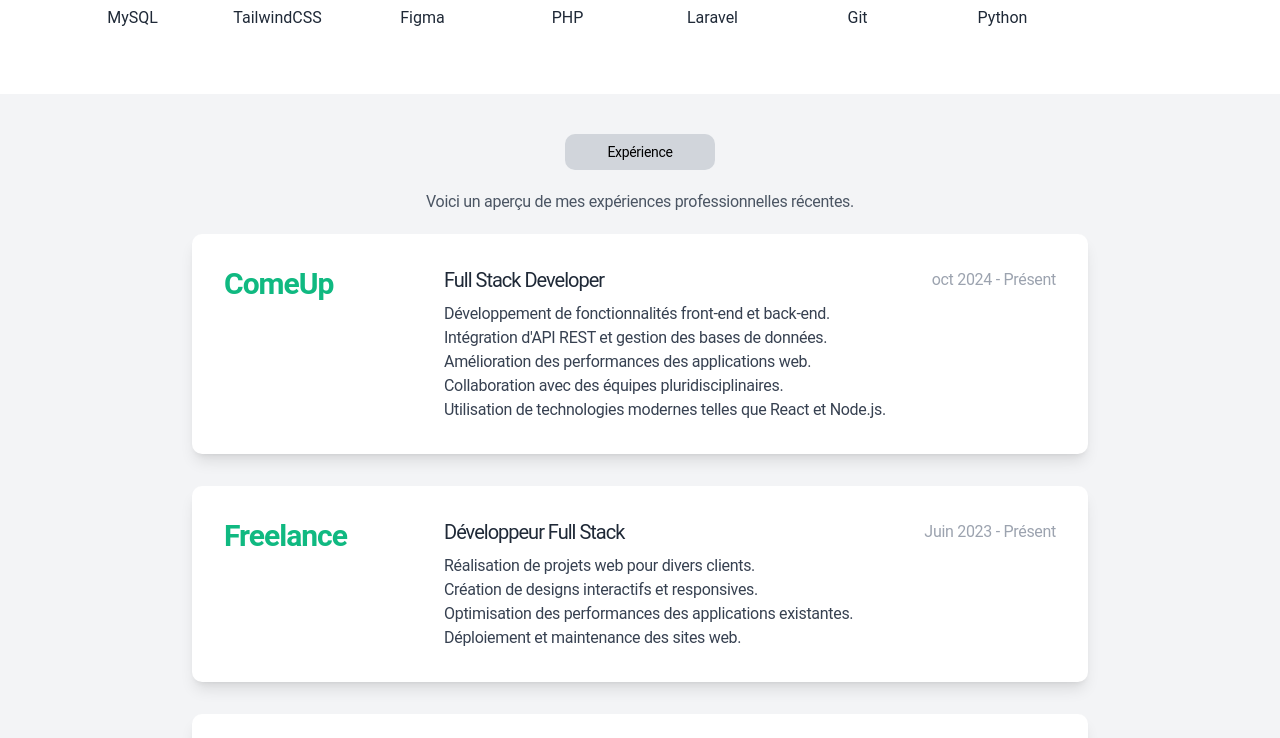
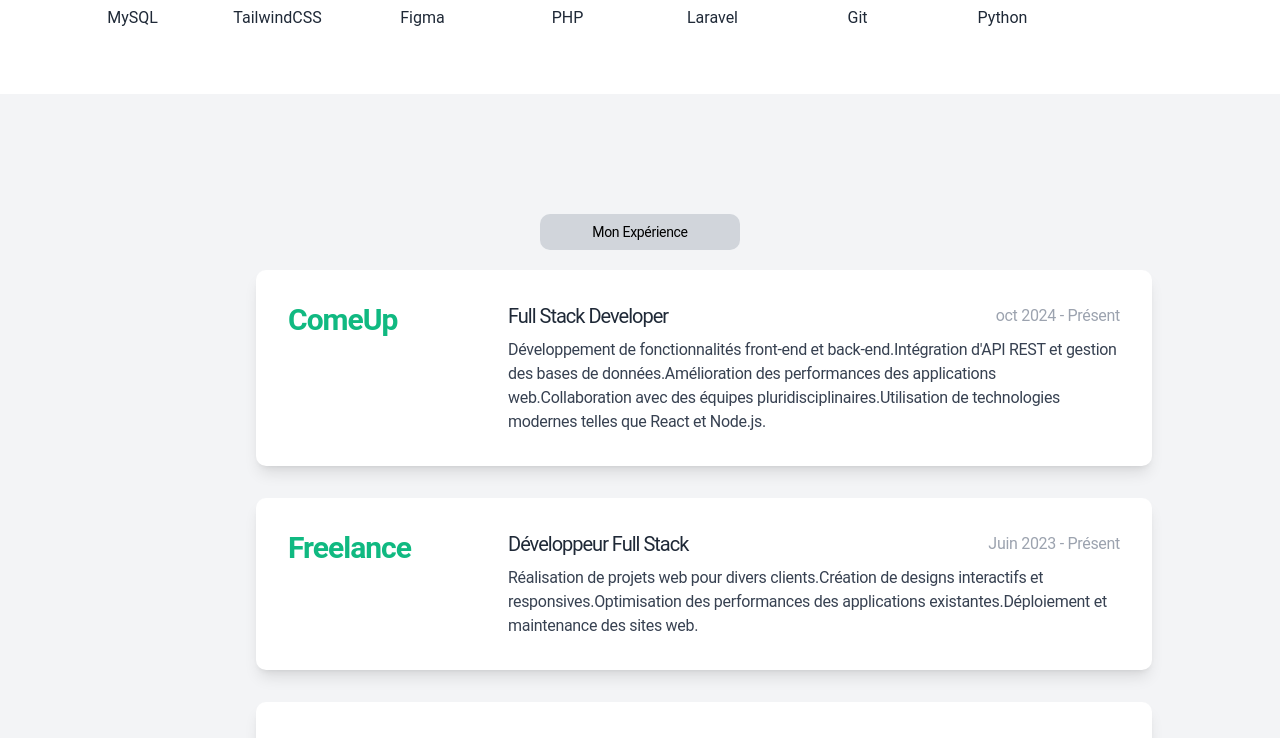
Before and after one commit to 53800499/eskay-dev, a Next.js app: page / in a window 1280 px wide. Shown: the part 1620-2358 px from the top of the page. Built offline with nearby package versions, Linux system fonts and the light colour scheme.

Commit message:
animation en cours

```diff
--- a/src/ui/components/experience/experience.container.tsx
+++ b/src/ui/components/experience/experience.container.tsx
@@ -5,6 +5,39 @@
 import TitreSection from "@/ui/design-system/titreSection";
 import Typography from "@/ui/design-system/typography/typography";
 import ExperienceElement from "@/ui/components/experience/experience.element";
+import { motion } from "framer-motion";
+
+const containerVariants = {
+  hidden: {
+    opacity: 0,
+    y: 50
+  },
+  visible: {
+    opacity: 1,
+    y: 0,
+    transition: {
+      duration: 0.8,
+      ease: [0.16, 1, 0.3, 1],
+      staggerChildren: 0.2
+    }
+  }
+};
+
+const experienceVariants = {
+  hidden: {
+    opacity: 0,
+    x: -30
+  },
+  visible: (i: number) => ({
+    opacity: 1,
+    x: 0,
+    transition: {
+      delay: i * 0.2,
+      duration: 0.6,
+      ease: [0.16, 1, 0.3, 1]
+    }
+  })
+};
 
 export default function ExperienceContainer() {
   const experiences = [
@@ -17,7 +50,7 @@
         "Intégration d'API REST et gestion des bases de données.",
         "Amélioration des performances des applications web.",
         "Collaboration avec des équipes pluridisciplinaires.",
-        "Utilisation de technologies modernes telles que React et Node.js.",
+        "Utilisation de technologies modernes telles que React et Node.js."
       ],
       date: "oct 2024 - Présent"
     },
@@ -29,7 +62,7 @@
         "Réalisation de projets web pour divers clients.",
         "Création de designs interactifs et responsives.",
         "Optimisation des performances des applications existantes.",
-        "Déploiement et maintenance des sites web.",
+        "Déploiement et maintenance des sites web."
       ],
       date: "Juin 2023 - Présent"
     },
@@ -41,7 +74,7 @@
         "Réalisation de projets web pour divers clients.",
         "Création de designs interactifs et responsives.",
         "Optimisation des performances des applications existantes.",
-        "Déploiement et maintenance des sites web.",
+        "Déploiement et maintenance des sites web."
       ],
       date: "Juin 2023 - Présent"
     },
@@ -53,7 +86,7 @@
         "Participation au développement d'une plateforme SaaS.",
         "Rédaction de tests unitaires et d'intégration.",
         "Assistance à la conception d'interface utilisateur.",
-        "Documentation des processus techniques.",
+        "Documentation des processus techniques."
       ],
       date: "Sep 2024 - Dec 2024"
     },
@@ -65,43 +98,38 @@
         "Participation au développement d'une plateforme SaaS.",
         "Rédaction de tests unitaires et d'intégration.",
         "Assistance à la conception d'interface utilisateur.",
-        "Documentation des processus techniques.",
+        "Documentation des processus techniques."
       ],
       date: "Janv 2023 - Mai 2023"
-    },
+    }
   ];
 
   return (
-    <div className="bg-gray-100 dark:bg-gray-600" id="experience">
-      <Container className="text-center " idElement="skills">
-      {/* Titre de la section */}
-      <TitreSection className="w-[150px] m-auto text-center">Expérience</TitreSection>
-
-      {/* Description de la section */}
-      <Typography variant="body2" className="mt-4 mb-8 text-gray-600">
-        Voici un aperçu de mes expériences professionnelles récentes.
-      </Typography>
-
-      {/* Liste des expériences */}
-      <div className="space-y-8 ">
-        {experiences.map((experience) => (
-          <div key={experience.id} className="flex justify-center ">
-            <ExperienceElement
-              nom={experience.nom}
-              titre={experience.titre}
-              option={
-                <ul>
-                  {experience.option.map((item, index) => (
-                    <li key={index}>{item}</li>
-                  ))}
-                </ul>
-              }
-              date={experience.date}
-            />
-          </div>
-        ))}
-      </div>
-    </Container>
-    </div>
+    <motion.div
+      className="py-20 bg-gray-100 dark:bg-gray-600"
+      id="experience"
+      initial="hidden"
+      whileInView="visible"
+      viewport={{ once: true, margin: "-100px" }}
+      variants={containerVariants}>
+      <Container className="text-center max-w-4xl mx-auto">
+        <TitreSection className="w-[200px] mx-auto">Mon Expérience</TitreSection>
+        <div className="mt-12 space-y-8 max-w-3xl mx-auto">
+          {experiences.map((exp, i) => (
+            <motion.div
+              key={i}
+              custom={i}
+              variants={experienceVariants}>
+              <ExperienceElement
+                nom={exp.nom}
+                titre={exp.titre}
+                option={exp.option}
+                date={exp.date}
+              />
+            </motion.div>
+          ))}
+        </div>
+      </Container>
+    </motion.div>
   );
 }
--- /dev/null
+++ b/src/ui/components/project/project.container.tsx
@@ -0,0 +1,93 @@
+/** @format */
+
+import React from "react";
+import Container from "../container/container";
+import Typography from "@/ui/design-system/typography/typography";
+import TitreSection from "@/ui/design-system/titreSection";
+import { motion } from "framer-motion";
+
+const containerVariants = {
+  hidden: {
+    opacity: 0,
+    y: 50
+  },
+  visible: {
+    opacity: 1,
+    y: 0,
+    transition: {
+      duration: 0.8,
+      ease: [0.16, 1, 0.3, 1],
+      staggerChildren: 0.2
+    }
+  }
+};
+
+const projectVariants = {
+  hidden: {
+    opacity: 0,
+    scale: 0.8
+  },
+  visible: (i: number) => ({
+    opacity: 1,
+    scale: 1,
+    transition: {
+      delay: i * 0.2,
+      duration: 0.6,
+      ease: [0.16, 1, 0.3, 1]
+    }
+  })
+};
+
+export default function ProjectContainer() {
+  const projects = [
+    {
+      title: "Projet A",
+      description: "Description du projet A",
+      technologies: ["React", "Node.js", "MongoDB"]
+    },
+    {
+      title: "Projet B",
+      description: "Description du projet B",
+      technologies: ["Vue.js", "Express", "PostgreSQL"]
+    }
+  ];
+
+  return (
+    <motion.div
+      className="py-20 bg-white dark:bg-gray-800"
+      id="projects"
+      initial="hidden"
+      whileInView="visible"
+      viewport={{ once: true, margin: "-100px" }}
+      variants={containerVariants}>
+      <Container className="text-center max-w-4xl mx-auto">
+        <TitreSection className="w-[200px] mx-auto">Mes Projets</TitreSection>
+        <div className="grid grid-cols-1 gap-8 mt-12 md:grid-cols-2 max-w-3xl mx-auto">
+          {projects.map((project, i) => (
+            <motion.div
+              key={i}
+              custom={i}
+              variants={projectVariants}
+              className="p-6 bg-gray-100 rounded-lg shadow-sm dark:bg-gray-700">
+              <Typography variant="h3" theme="black" component="h3">
+                {project.title}
+              </Typography>
+              <Typography variant="body1" theme="gray" className="mt-4">
+                {project.description}
+              </Typography>
+              <div className="flex flex-wrap gap-2 mt-4">
+                {project.technologies.map((tech, j) => (
+                  <span
+                    key={j}
+                    className="px-3 py-1 text-sm text-gray-700 bg-gray-200 rounded-full dark:text-gray-200 dark:bg-gray-600">
+                    {tech}
+                  </span>
+                ))}
+              </div>
+            </motion.div>
+          ))}
+        </div>
+      </Container>
+    </motion.div>
+  );
+}
--- a/src/ui/components/skills/skills.image.tsx
+++ b/src/ui/components/skills/skills.image.tsx
@@ -12,7 +12,7 @@
 
 export default function SkillsImage({ src, alt, children }: SkillsImageProps) {
   return (
-    <div className="flex items-center gap-6 flex-wrap md:flex-nowrap">
+    <div className="flex flex-wrap items-center gap-6 md:flex-nowrap">
       {/* Conteneur de l'image */}
       <div className="relative w-[78px] h-[96px] md:w-[108px] md:h-[120px] flex-shrink-0">
         <Image
@@ -22,13 +22,13 @@
           width={108}
           height={120}
           objectFit="cover"
-          className="rounded-lg shadow-lg transition-transform duration-300 hover:scale-105"
+          className="transition-transform duration-300 rounded-lg shadow-lg hover:scale-105"
         />
       </div>
 
       {/* Texte associé à l'image */}
       <Typography
-        className="text-sm md:text-base lg:text-lg font-medium text-gray-800 dark:text-gray-200 leading-snug"
+        className="text-sm font-medium leading-snug text-gray-800 md:text-base lg:text-lg dark:text-gray-200"
         aria-label={typeof children === "string" ? children : undefined}
       >
         {children}
--- a/src/ui/components/work/work.container.tsx
+++ b/src/ui/components/work/work.container.tsx
@@ -5,11 +5,44 @@
 import WorkElement from "./work.element";
 import TitreSection from "@/ui/design-system/titreSection";
 import Typography from "@/ui/design-system/typography/typography";
+import { motion } from "framer-motion";
+
+const containerVariants = {
+  hidden: {
+    opacity: 0,
+    y: 50
+  },
+  visible: {
+    opacity: 1,
+    y: 0,
+    transition: {
+      duration: 0.8,
+      ease: [0.16, 1, 0.3, 1],
+      staggerChildren: 0.2
+    }
+  }
+};
+
+const workVariants = {
+  hidden: {
+    opacity: 0,
+    scale: 0.8
+  },
+  visible: (i: number) => ({
+    opacity: 1,
+    scale: 1,
+    transition: {
+      delay: i * 0.2,
+      duration: 0.6,
+      ease: [0.16, 1, 0.3, 1]
+    }
+  })
+};
 
 const works = [
   {
     id: 1,
-    src: "/assets/images/projet1.png", // Correction du chemin d'image
+    src: "/assets/images/projet1.png",
     alt: "Boutique en ligne",
     titre: "Boutique en ligne",
     description: "Une plateforme e-commerce  offrant une expérience d'achat fluide et sécurisée. Ce projet inclut la gestion des produits en temps réel, l'intégration de paiements sécurisés et une interface utilisateur responsive. L'objectif était de créer une solution robuste et rapide pour le commerce en ligne, adaptée à une grande variété de produits.",
@@ -27,15 +60,15 @@
   },
   {
     id: 2,
-    src: "/assets/images/projet2.png", // Correction du chemin d'image
+    src: "/assets/images/projet2.png",
     alt: "Gestion de stock",
     titre: "Gestion de stock",
     description: "Un système de gestion de stock intelligent permettant aux entreprises de suivre l'inventaire en temps réel, de gérer les commandes et de prévenir les ruptures de stock. Ce projet utilise ReactJS et Node.js pour une interface utilisateur intuitive et une gestion backend efficace. Il permet une gestion simplifiée des stocks, avec des alertes automatiques pour les niveaux de stock faibles.",
-    technologies: [] // Technologies non définies
+    technologies: []
   },
   {
     id: 3,
-    src: "/assets/images/projet3.png", // Correction du chemin d'image
+    src: "/assets/images/projet3.png",
     alt: "Identification des personnes",
     titre: "Identification des personnes entrant dans une immeuble",
     description: "Un système de reconnaissance faciale pour identifier les personnes qui entrent dans un bâtiment, améliorant ainsi la sécurité d'accès. Ce projet combine des technologies comme HTML, CSS, JavaScript, PHP et MySQL pour créer une solution complète, incluant la gestion des utilisateurs, l'enregistrement des visages et un tableau de bord pour surveiller les entrées en temps réel.",
@@ -43,10 +76,9 @@
   },
   {
     id: 4,
-    src: "/assets/images/projet4.png", // Correction du chemin d'image
+    src: "/assets/images/projet4.png",
     alt: "Un système de gestion intégré pour les entreprises, qui utilise une carte intelligente pour accéder à différentes fonctionnalités comme le contrôle d'accès et la gestion des services. Le projet a été développé en utilisant HTML, CSS, JavaScript,  Flutter, Dart et Firebase, combinant des technologies web et mobiles pour fournir une expérience utilisateur fluide et sécurisée. Ce système est conçu pour optimiser les processus d'entreprise quotidiens et simplifier la gestion des ressources.",
-    titre:
-      "Réalisation d'un système de gestion intégré par une carte intelligente",
+    titre: "Réalisation d'un système de gestion intégré par une carte intelligente",
     description: "Un projet innovant",
     technologies: [
       "html",
@@ -60,7 +92,7 @@
   },
   {
     id: 5,
-    src: "/assets/images/projet5.png", // Correction du chemin d'image
+    src: "/assets/images/projet5.png",
     alt: "Site Vitrine",
     titre: "Site Vitrine",
     description: "Un site vitrine conçu pour une entreprise, présentant ses services et produits de manière attrayante et professionnelle. Ce projet a été réalisé avec HTML, CSS, JavaScript, PHP et Bootstrap, assurant une présentation claire, une navigation fluide et une compatibilité mobile optimale. Il permet à l'entreprise de mettre en valeur son image de marque et d'attirer de nouveaux clients grâce à une interface élégante et responsive.",
@@ -71,18 +103,26 @@
 
 export default function WorkContainer() {
   return (
-    <div className="" id="work">
+    <motion.div
+      className=""
+      id="work"
+      initial="hidden"
+      whileInView="visible"
+      viewport={{ once: true, margin: "-100px" }}
+      variants={containerVariants}>
       <Container className="rounded mx-4">
-      {/* Titre de la section */}
         <TitreSection className="w-[100px] m-auto text-center">Projets</TitreSection>
 
-      {/* Description de la section */}
         <Typography variant="body2" className="mt-4 mb-8 text-gray-600 text-center">
           Certains des projets remarquables que j{"'"}ai réalisés :
         </Typography>
 
-      {works.map((work) => (
-        <div key={work.id} className="flex justify-center mb-6">
+        {works.map((work, i) => (
+          <motion.div
+            key={work.id}
+            className="flex justify-center mb-6"
+            custom={i}
+            variants={workVariants}>
             <WorkElement
               src={work.src}
               alt={work.alt}
@@ -94,7 +134,7 @@
                   work.technologies.map((item, index) => (
                     <TitreSection
                       key={index}
-                    className="text-2xl min-w-[10px] px-4 text-gray-700  pb-2 dark:text-gray-300"
+                      className="text-2xl min-w-[10px] px-4 text-gray-700 pb-2 dark:text-gray-300"
                     >
                       {item}
                     </TitreSection>
@@ -106,9 +146,9 @@
                 )
               }
             />
-        </div>
+          </motion.div>
         ))}
       </Container>
-    </div>
+    </motion.div>
   );
 }
```
Lines whose indentation alone changed are shown as unchanged.
